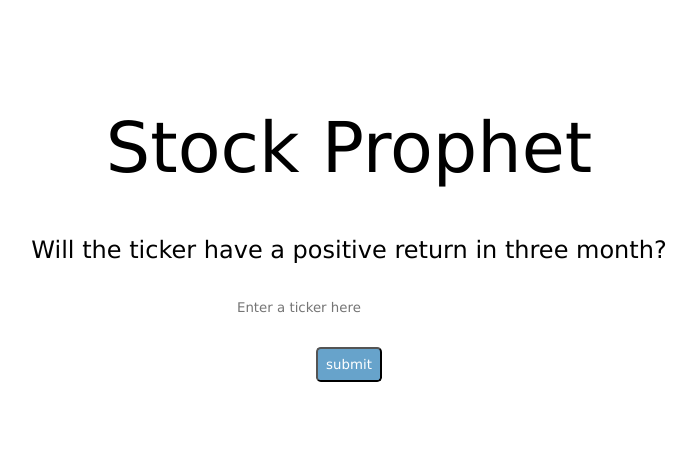
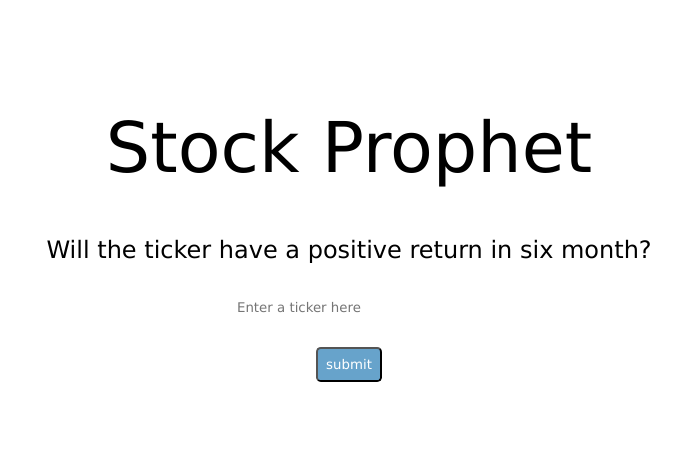
Before and after one commit to tinaafang/Stock-Returns-Prediction, a Flask app: page / in a window 1280 px wide. Shown: the top 466 px of the page, without its empty margins (291-987 px from the left). Run offline with Flask 2, Linux system fonts and the light colour scheme.

Commit message:
Update prediction.html

```diff
--- a/templates/prediction.html
+++ b/templates/prediction.html
@@ -8,7 +8,7 @@
         </svg>
     </div>
 <h1 class = 'big-title'>Stock Prophet</h1>
-<h2>Will the ticker have a <strong>positive</strong> return in three month? </h2>
+<h2>Will the ticker have a <strong>positive</strong> return in six month? </h2>
 {% with messages = get_flashed_messages(with_categories=true) %}
 {% if messages %}
     {% for categories, msg in messages %}
```
